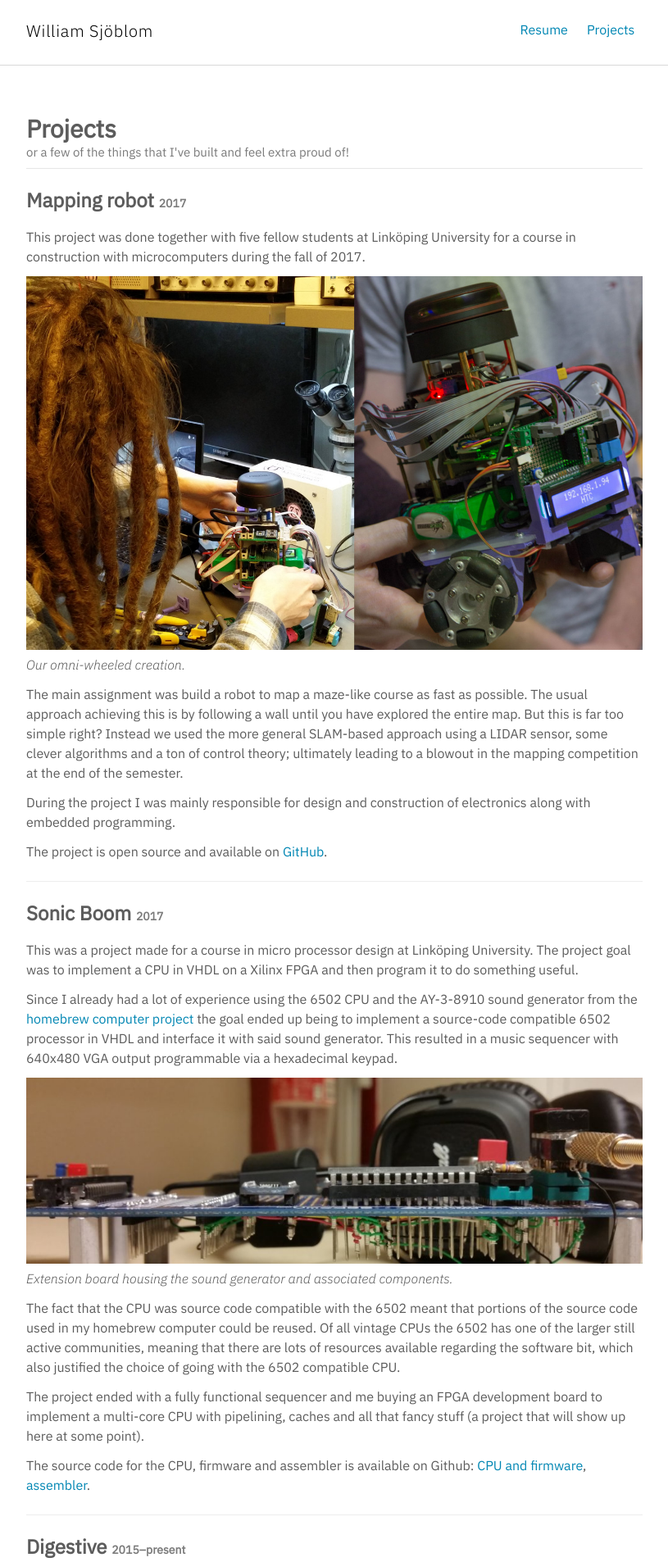
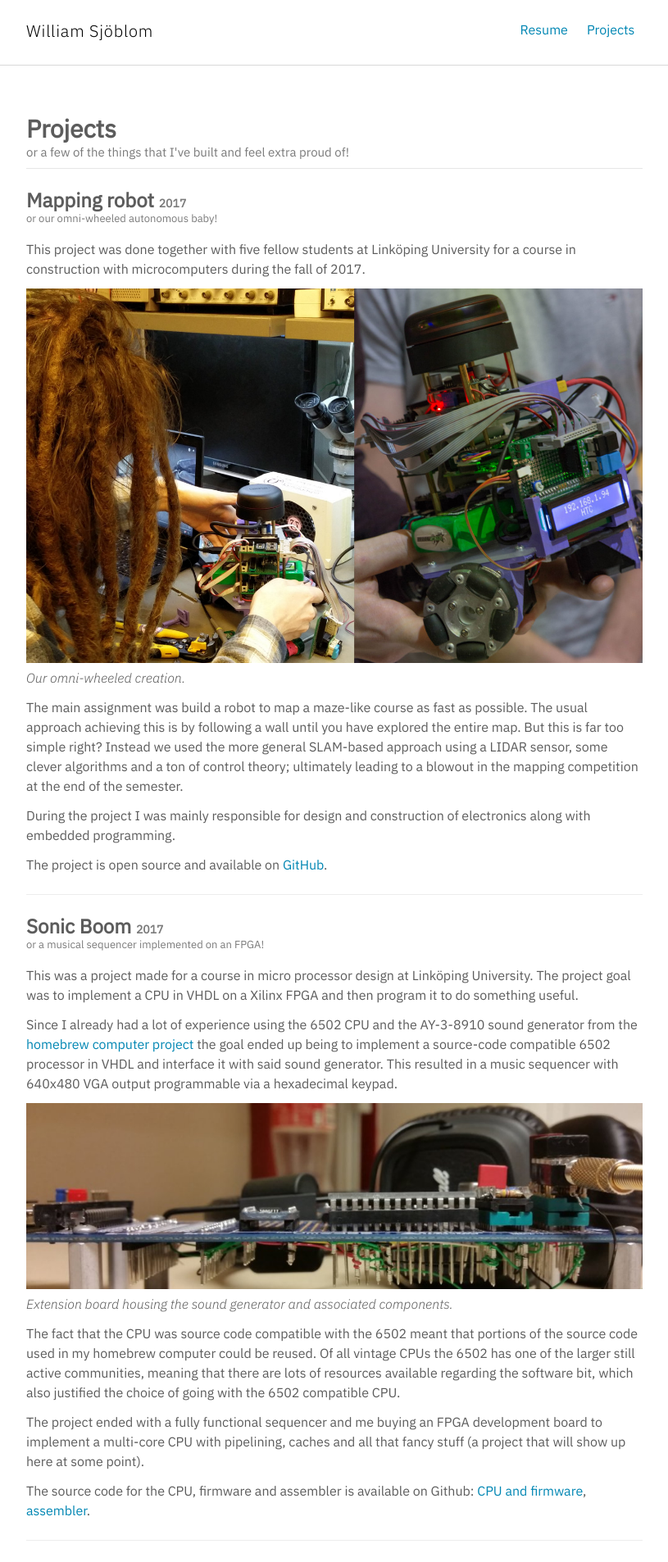
Before and after one commit to williamsjoblom/williamsjoblom.github.io, a Jekyll site: the page built from portfolio.md, in a window 1280 px wide. Shown: the top 1906 px of the page at 82% size, without its empty margins (232-1047 px from the left). Built offline with Jekyll 4.4.1, drawn with Linux system fonts in a browser that asks for light colours; some of the changed text lies outside the part shown.

Commit message:
Add subtitles to all projects

```diff
--- a/assets/scss/main.scss
+++ b/assets/scss/main.scss
@@ -27,7 +27,14 @@ h2 span {
   color: $base-secondary-font-color;
 }
 
-h3 span {
+h3 .sub {
+   font-size: 13px;
+   display: block;
+   font-weight: 400;
+   color: $base-secondary-font-color;
+}
+
+h3 .year {
   font-size: 14px;
   color: $base-secondary-font-color;
 }
--- a/portfolio.md
+++ b/portfolio.md
@@ -5,7 +5,7 @@ subtitle: or a few of the things that I've built and feel extra proud of!
 permalink: /projects/
 ---
 
-### Mapping robot <span>2017</span> {#mapping-robot}
+### Mapping robot <span class="year">2017</span> <span class="sub">or our omni-wheeled autonomous baby!</span> {#mapping-robot}
 This project was done together with five fellow students at Linköping University for a course in construction with microcomputers during the fall of 2017.
 
 ![asdasdasd](../assets/images/kartrobot.jpg "Mapping robot")
@@ -19,7 +19,7 @@ The project is open source and available on [GitHub](https://github.com/williams
 
 <div class="divider"></div>
 
-### Sonic Boom <span>2017</span>
+### Sonic Boom <span class="year">2017</span> <span class="sub">or a musical sequencer implemented on an FPGA!</span>
 
 This was a project made for a course in micro processor design at Linköping University. The project goal was to implement a CPU in VHDL on a Xilinx FPGA and then program it to do something useful.
 
@@ -36,7 +36,7 @@ The source code for the CPU, firmware and assembler is available on Github: [CPU
 
 <div class="divider"></div>
 
-### Digestive <span>2015&ndash;present</span> {#digestive}
+### Digestive <span class="year">2015&ndash;present</span> <span class="sub">or a work in progress language specification and JIT compiler!</span> {#digestive}
 [Digestive](https://github.com/williamsjoblom/digestive-lang) is my own programming language. Even though the JIT-compiler is far from completed it has some of the base functionality already in place. Features such as functions, basic control flow and composite data types are in a working state. One of the compilers main features is its ability to hotswap code at runtime. This means that one can magically make changes to the source code of a running program without having to restart it for the changes to have effect!
 
 _Here are a few code examples:_
@@ -60,7 +60,7 @@ In its current state the compiler is pretty barebones and only contains generic
 
 <div class="divider"></div>
 
-### Homebrew computer <span>2013&ndash;2014</span> {#homebrew}
+### Homebrew computer <span class="year">2013&ndash;2014</span> <span class="sub">or a 6502-based perfboard computer system!</span> {#homebrew}
 A 6502-based homebrew computer with a simple unix-inspired multitasking OS with a shell and BASIC interpreter.
 
 The computer resides on two separate perfboards. The main board which houses the core components such as CPU, memory, and some of the I/O while the extension board contains timers, sound generators and some additional I/O.
```
